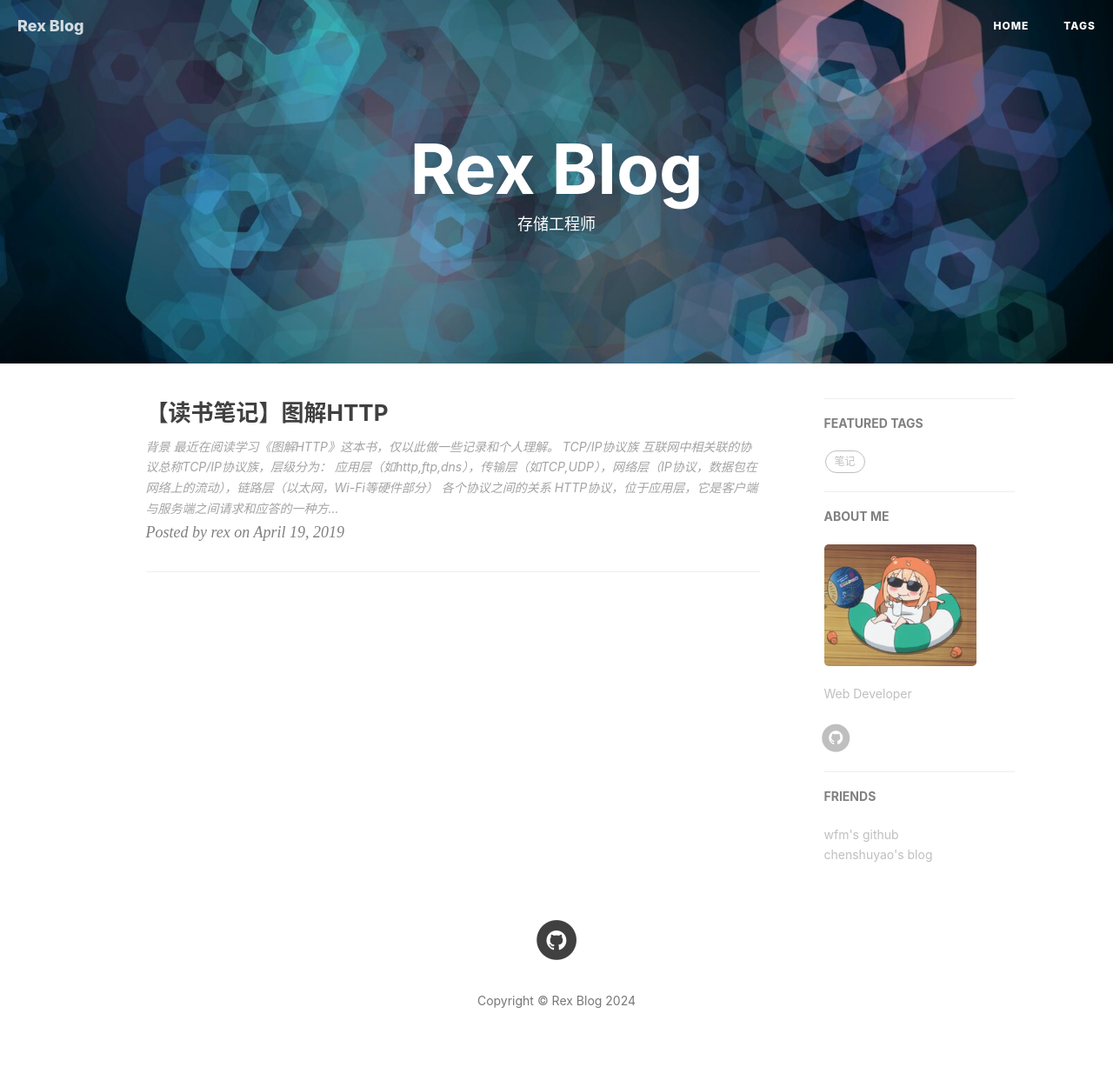
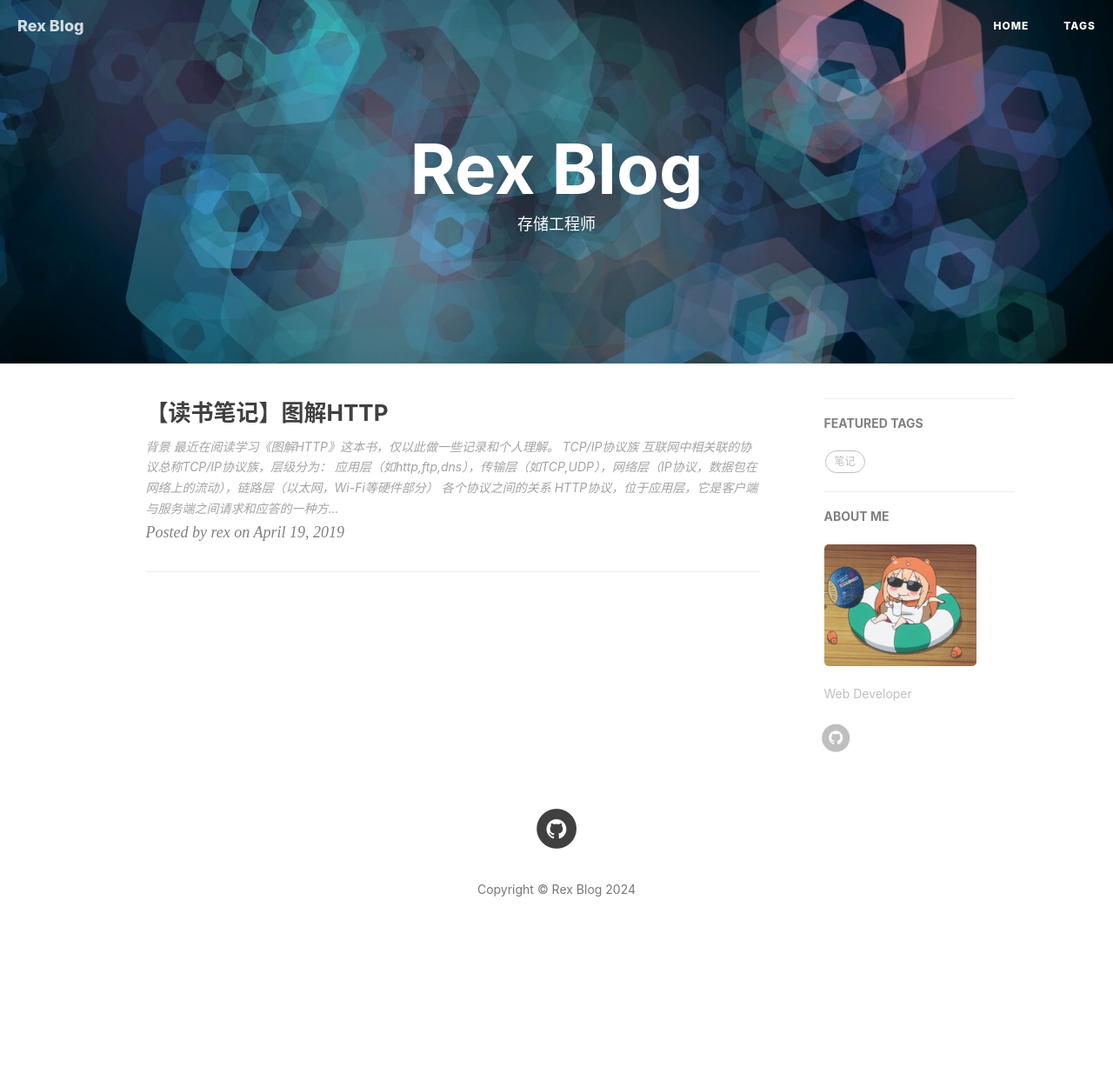
Before and after one commit to coderex2522/coderex2522.github.io, a Jekyll site: the page built from index.html, in a window 1280 px wide. Shown: the whole page at 87% size. Built offline with Jekyll 4.4.1, drawn with Linux system fonts in a browser that asks for light colours; nearby versions of some CDN libraries; the list of posts is cut into pages by our own code; comment, search, counter and statistics services are not loaded; after the commit the page ends 1099 px from its top, so only the background shows below that.

Commit message:
remove friends

```diff
--- a/_config.yml
+++ b/_config.yml
@@ -51,14 +51,10 @@ gitalk:
   # distractionFreeMode: true #是否启用类似FB的阴影遮罩
 
 
-# Friends
-friends: [
+# Favorite links
+Favorite Links: [
   {
-    title: "wfm's github",
-    href: "https://wfm19970.github.io/"
-  },
-  {
-    title: "chenshuyao's blog",
-    href: "https://chenshuyao.cn/"
+    title: "Tesla",
+    href: "https://www.tesla.com/"
   }
 ]
```
